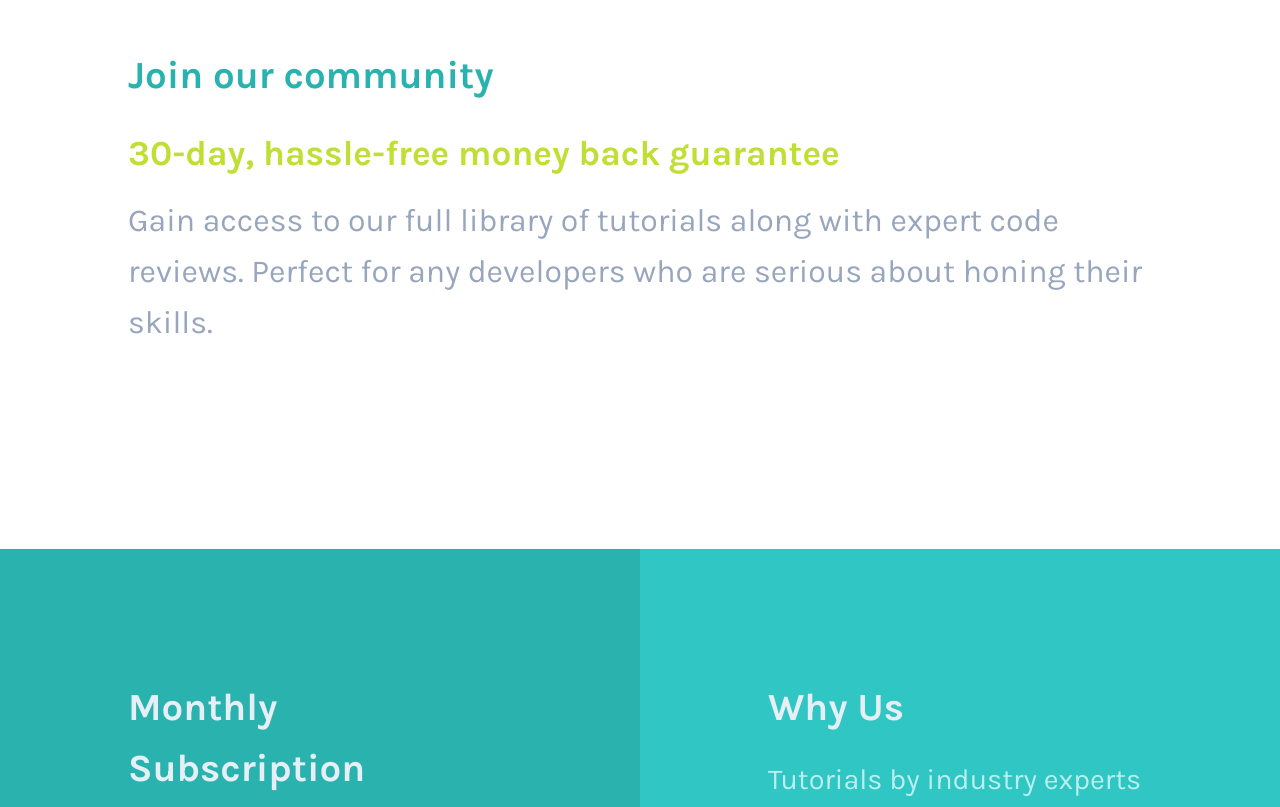
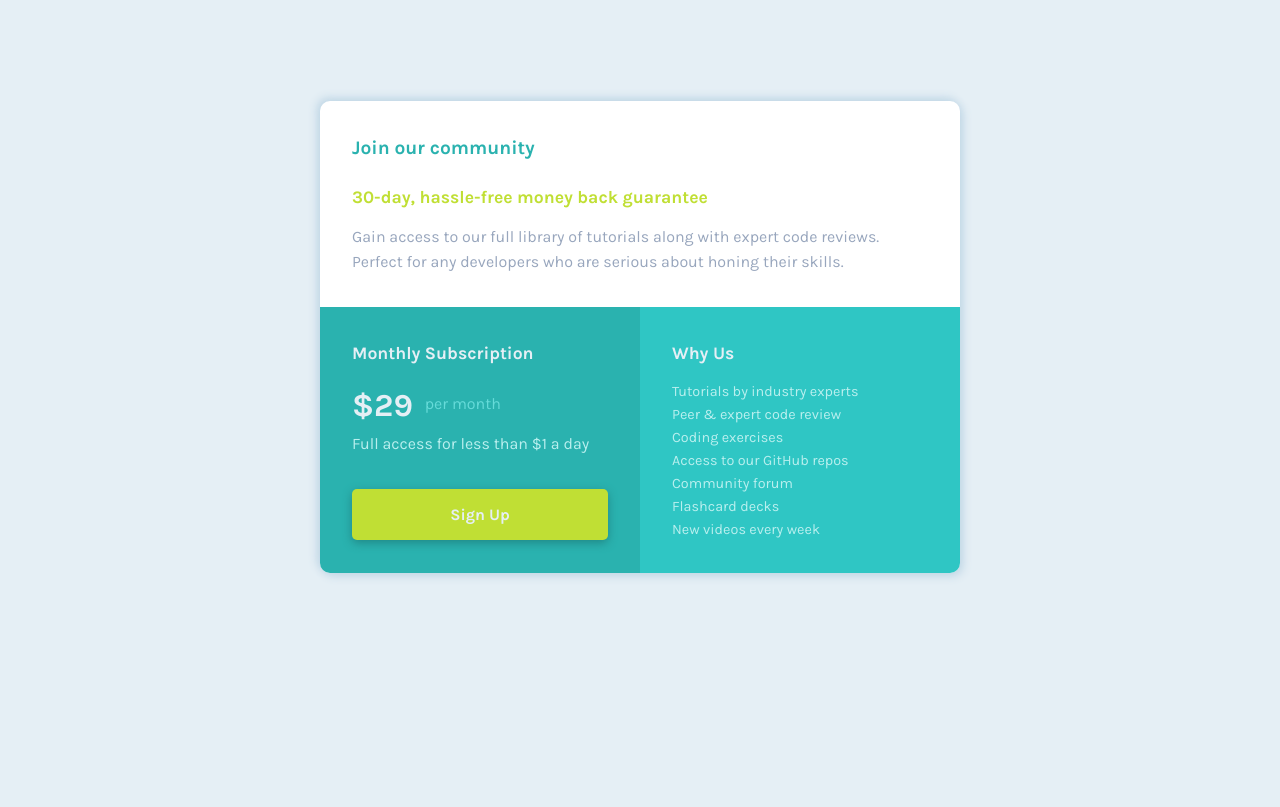
Before and after one commit to matejkubicek/Single-price, a website: page index.html in a window 1280 px wide. Shown: the part 155-962 px from the top of the page. Drawn offline with Linux system fonts and the light colour scheme.

Commit message:
Heading repairs + layout repairs

```diff
--- a/index.html
+++ b/index.html
@@ -15,7 +15,7 @@
 </head>
 
 <body>
-
+  <div class="container">
     <section class="section-join">
       <h1 class="section-join__heading"> Join our community</h1>
       <h2 class="section-join__subheading">30-day, hassle-free money back guarantee</h2>
@@ -23,7 +23,7 @@
         Perfect for any developers who are serious about honing their skills.</p>
     </section>
     <section class="section-subscript">
-    <h1>Monthly Subscription</h1>
+      <h2>Monthly Subscription</h2>
       <p class="section-subscript__price">
         <span>&dollar;29</span>
         per month
@@ -32,7 +32,7 @@
       <button class="button">Sign Up</button>
     </section>
     <section class="section-why">
-    <h1 class="section-why__heading">Why Us</h1>
+      <h2 class="section-why__heading">Why Us</h2>
       <ul class="section-why__list">
         <li>Tutorials by industry experts</li>
         <li>Peer &amp; expert code review</li>
@@ -43,7 +43,7 @@
         <li>New videos every week</li>
       </ul>
     </section>
-
+  </div>
   <footer>
     <p class="attribution">
       Challenge by <a href="https://www.frontendmentor.io?ref=challenge" target="_blank">Frontend Mentor</a>.
--- a/scss/base/_global.scss
+++ b/scss/base/_global.scss
@@ -1,7 +1,27 @@
+body {
+  background-color: $clr-gray;
+}
+
+.container {
+  background-color: #fff;
+  width: 80%;
+  margin: 20% auto;
+  border-radius: 10px;
+  box-shadow: 3px 3px 10px darken($clr-gray, 10%), -3px -3px 10px darken($clr-gray, 10%);
+}
+
 @media only screen and (min-width: 750px) {
-  body {
+  .container {
     display: grid;
     grid-template-columns: 1fr 1fr;
-    grid-template-rows: 1fr 1fr;
+    width: 70%;
+    margin: 20% auto;
   }
 }
+
+@media only screen and (min-width: 1200px) {
+  .container {
+    width: 50%;
+    margin: 20% auto;
+  }
+}
--- a/scss/components/_section-join.scss
+++ b/scss/components/_section-join.scss
@@ -13,15 +13,6 @@
 @media only screen and (min-width: 750px) {
   .section-join {
     grid-column: 1 / 3;
-    font-size: 1.5rem;
-    padding: 5rem;
     align-self: center;
   }
 }
-
-@media only screen and (min-width: 1200px) {
-  .section-join {
-    font-size: 2rem;
-    padding: 8rem;
-  }
-}
--- a/scss/components/_section-subscript.scss
+++ b/scss/components/_section-subscript.scss
@@ -23,14 +23,6 @@
 @media only screen and (min-width: 750px) {
   .section-subscript {
     grid-column: 1 / 2;
-    font-size: 1.5rem;
-    padding: 5rem;
+    border-radius: 0 0 0 10px;
   }
 }
-
-@media only screen and (min-width: 1200px) {
-  .section-subscript {
-    font-size: 2rem;
-    padding: 8rem;
-  }
-}
--- a/scss/components/_section-why.scss
+++ b/scss/components/_section-why.scss
@@ -2,6 +2,7 @@
   background-color: lighten($clr-cyan, 5%);
   color: $clr-gray;
   padding: 2rem;
+  border-radius: 0 0 10px 10px;
 }
 
 .section-why__list {
@@ -12,14 +13,6 @@
 @media only screen and (min-width: 750px) {
   .section-why {
     grid-column: 2 / 3;
-    font-size: 1.5rem;
-    padding: 5rem;
+    border-radius: 0 0 10px 0;
   }
 }
-
-@media only screen and (min-width: 1200px) {
-  .section-why {
-    font-size: 2rem;
-    padding: 8rem;
-  }
-}
```
Also changed, not shown: css/style.css. Lines whose indentation alone changed are shown as unchanged.
